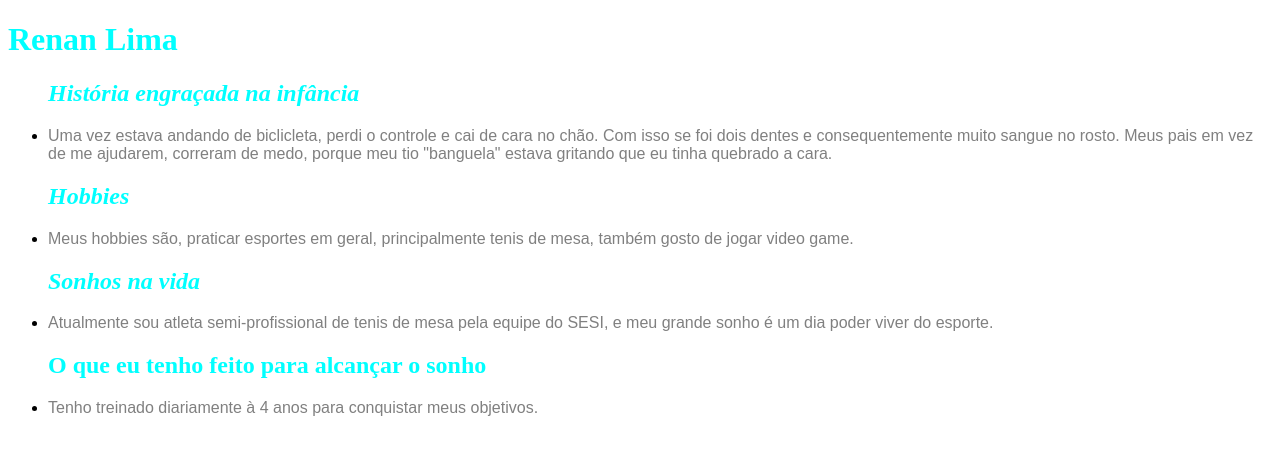
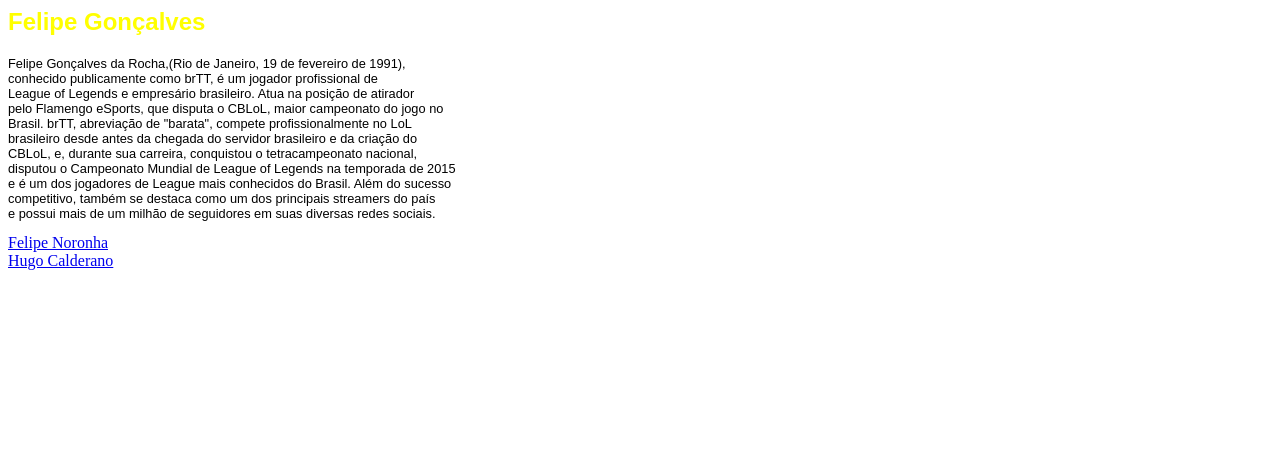
Before and after one commit to Neran10/projetos-escola, a plain HTML site: page index.html in a window 1280 px wide. Drawn offline with Linux system fonts and the light colour scheme.

Commit message:
Atividade 2

```diff
--- a/index.html
+++ b/index.html
@@ -1,27 +1,36 @@
-<!DOCTYPE html>
-
+<html>
     <head>
-        <title> Renan Lima</title>
+        <style type="text/css">
+            h1{color: yellow;font-size:1.5em;font-family:Arial}
+            p{color: Black;font-size:0.8em;font-family:Arial}
+        </style>
+        <title>Personalidades atuais</title>
         <meta charset="UTF-8">
         <meta name="viewport" content="width=device-width, initial-scale=1.0">
     </head>
-    <h1><font color="cyan"> Renan Lima </font></h1>
     <body>
-        <ul>
-        <h2><em><font color ="cyan">História engraçada na infância</font></em></h2>
-        <li><p><font color="grey" face = "arial">Uma vez estava andando de biclicleta, perdi o controle e cai de
-            cara no chão. Com isso se foi dois dentes e consequentemente muito
-            sangue no rosto. Meus pais em vez de me ajudarem, correram de medo,
-            porque meu tio "banguela" estava gritando que eu tinha quebrado a
-            cara. </font></p></li>
-        <h2><em><font color ="cyan">Hobbies</font></em></h3>
-        <li><p><font color="grey" face="arial" > Meus hobbies são, praticar esportes em geral, principalmente tenis
-                de mesa, também gosto de jogar video game. </font></p></li>
+        <h1>
+            Felipe Gonçalves
+        </h1>
+        <h2>
 
-        <h2><em><font color ="cyan">Sonhos na vida</font></em></h4>
-        <li><p><font color="grey" face ="arial">Atualmente sou atleta semi-profissional de tenis de mesa pela
-                equipe do SESI, e meu grande sonho é um dia poder viver do esporte.</font></p></li>
-        <h2><font color ="cyan">O que eu tenho feito para alcançar o sonho</font></h5>
-        <li><p><font color="grey" face ="arial">Tenho treinado diariamente à 4 anos para conquistar meus objetivos.</font></p></li>
-        </ul>
-        </body>
+        </h2>
+        <p>
+        Felipe Gonçalves da Rocha,(Rio de Janeiro, 19 de fevereiro de 1991),<br>
+        conhecido publicamente como brTT, é um jogador profissional de<br>
+        League of Legends e empresário brasileiro. Atua na posição de atirador<br>
+        pelo Flamengo eSports, que disputa o CBLoL, maior campeonato do jogo no<br>
+        Brasil. brTT, abreviação de "barata", compete profissionalmente no LoL<br>
+        brasileiro desde antes da chegada do servidor brasileiro e da criação do<br>
+        CBLoL, e, durante sua carreira, conquistou o tetracampeonato nacional,<br>
+        disputou o Campeonato Mundial de League of Legends na temporada de 2015<br>
+        e é um dos jogadores de League mais conhecidos do Brasil. Além do sucesso<br>
+        competitivo, também se destaca como um dos principais streamers do país<br>
+        e possui mais de um milhão de seguidores em suas diversas redes sociais.<br>
+
+        </p>
+        <a href="newhtml.html">Felipe Noronha</a><br>
+        <a href="newhtml2.html">Hugo Calderano</a>
+
+    </body>
+</html>
```
Also changed, not shown: layout.html (added, +28 -0 lines), newhtml.html (added, +34 -0 lines), newhtml2.html (added, +30 -0 lines).
